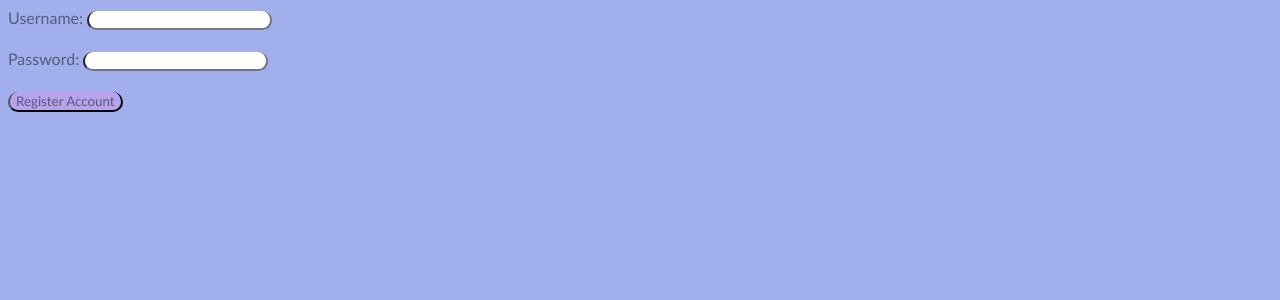
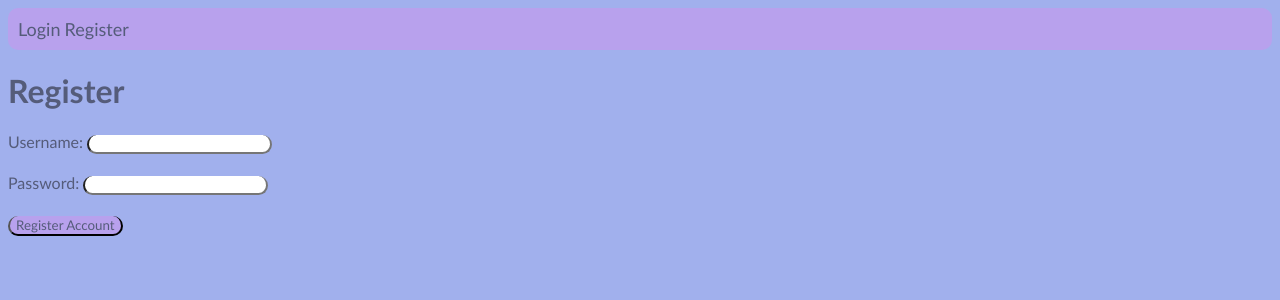
Before and after one commit to HyperlinkBlocked999/Phone_shop_fullstack, a PHP site: page /register.php in a window 1280 px wide. Shown: the top 300 px of the page. Run offline with PHP 8.4, Linux system fonts and the light colour scheme.

Commit message:
Linking login and register to one another

```diff
--- a/register.php
+++ b/register.php
@@ -1,3 +1,37 @@
+
+<!DOCTYPE html>
+<html>
+<body>
+<link rel="stylesheet" href="style.css">
+
+<nav class="navbar">
+    <nav class="nav_items">
+        <a href="login.php">Login</a>
+        <a href="register.php">Register</a>
+    </nav>
+
+</nav>
+
+<form method="POST">
+
+    <h1> Register </h1>
+
+    Username:
+    <input type="text" id="username" name="username" required>
+
+    <br><br>
+
+    Password:
+    <input type="password" id="user_password" name="user_password" required>
+
+    <br><br>
+
+    <button type="submit"> Register Account </button>
+
+</form>
+
+</body>
+
 <?php
 
 include "db.php";
@@ -21,26 +55,3 @@ if ($_SERVER["REQUEST_METHOD"] == "POST") {
 }
 
 ?>
-
-<!DOCTYPE html>
-<html>
-<body>
-<link rel="stylesheet" href="style.css">
-
-<form method="POST">
-
-    Username:
-    <input type="text" id="username" name="username" required>
-
-    <br><br>
-
-    Password:
-    <input type="password" id="user_password" name="user_password" required>
-
-    <br><br>
-
-    <button type="submit"> Register Account </button>
-
-</form>
-
-</body>
```
Also changed, not shown: login.php (+36 -23 lines).
